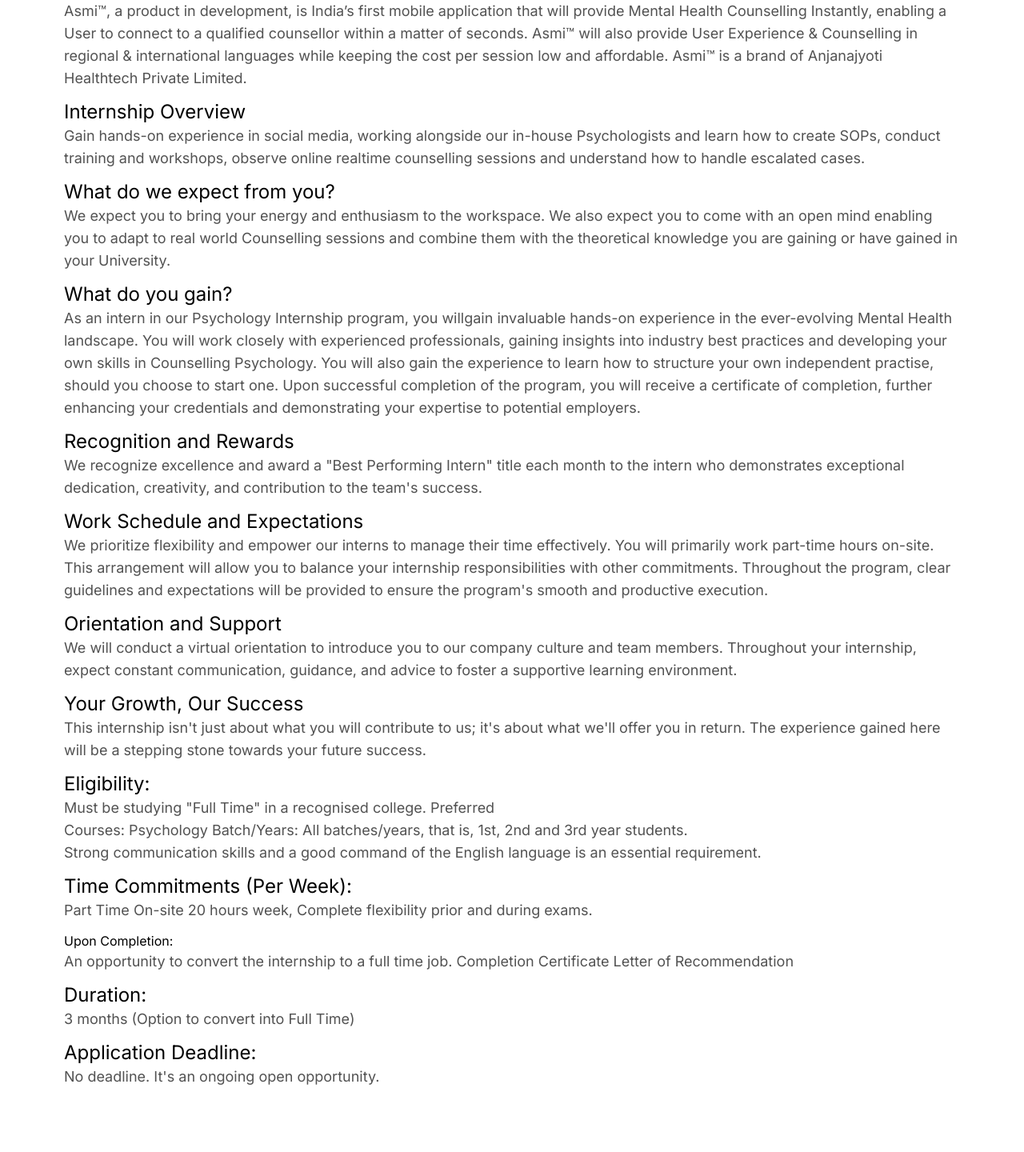
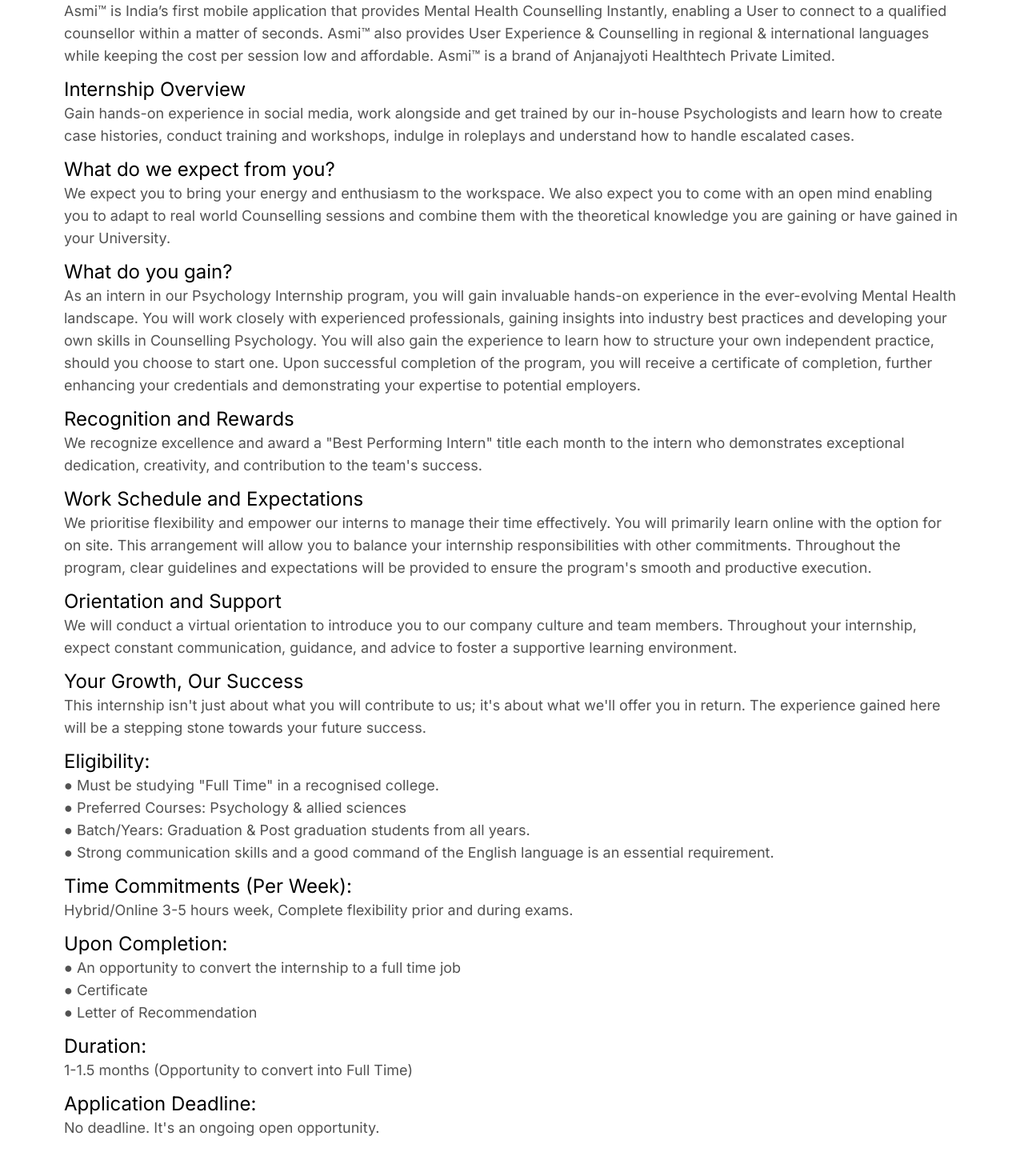
Before and after one commit to teerthrajverma01/Asmi-Frontend, a React (Vite) app: page /psychologyinternship in a window 1280 px wide. Shown: the part 200-1640 px from the top of the page at 80% size. Built offline with nearby package versions, Linux system fonts and the light colour scheme; no server answers.

Commit message:
edit psycho

```diff
--- a/src/components/PsychoIntern.jsx
+++ b/src/components/PsychoIntern.jsx
@@ -20,6 +20,7 @@
   const [qnMember, setQnMember] = useState("");
   const [whyPsycho, setWhyPsycho] = useState("");
   const [dedtime, setDedtime] = useState("");
+  const [isHybrid, setIsHybrid] = useState("");
   const [aoi, setAoi] = useState("");
   const [prevworked, setPrevworked] = useState("");
   const [prevworkdet, setPrevworkdetail] = useState("");
@@ -48,6 +49,7 @@
     // Append additional information
     InternData.append("whyPsycho", whyPsycho);
     InternData.append("dedtime", dedtime);
+    InternData.append("isHybrid", isHybrid);
     InternData.append("aoi", aoi);
     InternData.append("prevworked", prevworked);
     InternData.append("prevworkdet", prevworkdet);
@@ -95,20 +97,19 @@
         <div className="programdetail-block">
           <div className="mb-4 text-4xl font-medium">About Us</div>
           <p className="mb-3">
-            Asmi™, a product in development, is India’s first mobile application
-            that will provide Mental Health Counselling Instantly, enabling a
-            User to connect to a qualified counsellor within a matter of
-            seconds. Asmi™ will also provide User Experience & Counselling in
-            regional & international languages while keeping the cost per
-            session low and affordable. Asmi™ is a brand of Anjanajyoti
-            Healthtech Private Limited.
+            Asmi™ is India’s first mobile application that provides Mental
+            Health Counselling Instantly, enabling a User to connect to a
+            qualified counsellor within a matter of seconds. Asmi™ also provides
+            User Experience & Counselling in regional & international languages
+            while keeping the cost per session low and affordable. Asmi™ is a
+            brand of Anjanajyoti Healthtech Private Limited.
           </p>
           <div className="text-2xl font-normal">Internship Overview</div>
           <p className="mb-3">
-            Gain hands-on experience in social media, working alongside our
-            in-house Psychologists and learn how to create SOPs, conduct
-            training and workshops, observe online realtime counselling sessions
-            and understand how to handle escalated cases.
+            Gain hands-on experience in social media, work alongside and get
+            trained by our in-house Psychologists and learn how to create case
+            histories, conduct training and workshops, indulge in roleplays and
+            understand how to handle escalated cases.
           </p>
           <div className="text-2xl font-normal">
             What do we expect from you?
@@ -122,12 +123,12 @@
           </p>
           <div className="text-2xl font-normal">What do you gain?</div>
           <p className="mb-3">
-            As an intern in our Psychology Internship program, you willgain
+            As an intern in our Psychology Internship program, you will gain
             invaluable hands-on experience in the ever-evolving Mental Health
             landscape. You will work closely with experienced professionals,
             gaining insights into industry best practices and developing your
             own skills in Counselling Psychology. You will also gain the
-            experience to learn how to structure your own independent practise,
+            experience to learn how to structure your own independent practice,
             should you choose to start one. Upon successful completion of the
             program, you will receive a certificate of completion, further
             enhancing your credentials and demonstrating your expertise to
@@ -143,12 +144,12 @@
             Work Schedule and Expectations
           </div>
           <p className="mb-3">
-            We prioritize flexibility and empower our interns to manage their
-            time effectively. You will primarily work part-time hours on-site.
-            This arrangement will allow you to balance your internship
-            responsibilities with other commitments. Throughout the program,
-            clear guidelines and expectations will be provided to ensure the
-            program's smooth and productive execution.
+            We prioritise flexibility and empower our interns to manage their
+            time effectively. You will primarily learn online with the option
+            for on site. This arrangement will allow you to balance your
+            internship responsibilities with other commitments. Throughout the
+            program, clear guidelines and expectations will be provided to
+            ensure the program's smooth and productive execution.
           </p>
           <div className="text-2xl font-normal">Orientation and Support</div>
           <p className="mb-3">
@@ -165,29 +166,36 @@
           </p>
           <div className="text-2xl font-normal">Eligibility:</div>
           <p className="mb-3">
-            Must be studying "Full Time" in a recognised college. Preferred
+            ● Must be studying "Full Time" in a recognised college.
             <br />
-            Courses: Psychology Batch/Years: All batches/years, that is, 1st,
-            2nd and 3rd year students.
-            <br /> Strong communication skills and a good command of the English
-            language is an essential requirement.
+            ● Preferred Courses: Psychology & allied sciences
+            <br />● Batch/Years: Graduation & Post graduation students from all
+            years.
+            <br /> ● Strong communication skills and a good command of the
+            English language is an essential requirement.
           </p>
           <div className="text-2xl font-normal">
             Time Commitments (Per Week):
           </div>
           <p className="mb-3">
-            Part Time On-site 20 hours week, Complete flexibility prior and
-            during exams.
+            Hybrid/Online 3-5 hours week, Complete flexibility prior and during
+            exams.
           </p>
-          <div>Upon Completion:</div>
+          <div className="text-2xl font-normal">Upon Completion:</div>
           <p className="mb-3">
-            An opportunity to convert the internship to a full time job.
-            Completion Certificate Letter of Recommendation
+            ● An opportunity to convert the internship to a full time job
+            <br />
+            ● Certificate
+            <br />● Letter of Recommendation
           </p>
           <div className="text-2xl font-normal">Duration:</div>
-          <p className="mb-3">3 months (Option to convert into Full Time)</p>
+          <p className="mb-3">
+            1-1.5 months (Opportunity to convert into Full Time)
+          </p>
           <div className="text-2xl font-normal">Application Deadline:</div>
           <p className="mb-3">No deadline. It's an ongoing open opportunity.</p>
+          <div className="text-2xl font-normal">Remuneration </div>
+          <p className="mb-3">This is an unpaid internship</p>
         </div>
 
         <div className="mt-[5rem]">
@@ -285,14 +293,14 @@
                 </div>
                 <div className="mt-3 mb-1">
                   <label className="block text-[#374151] pr-8 pb-1">
-                    Dept, Course & Semester*
+                    Course, Year and Semester*
                   </label>
                   <input
                     className="md:w-3/5 w-full pr-2 border p-2 rounded-sm border-[#d1d5db] w-max-[20rem]"
                     type="text"
                     value={dcs}
                     onChange={(e) => setDcs(e.target.value)}
-                    placeholder="Please enter all 3 (Dept, Course, Semester)"
+                    placeholder="Please enter all 3 (Course, Year and Semester)"
                     required
                   />
                 </div>
@@ -328,7 +336,7 @@
                 <div className="mt-3 mb-1">
                   <fieldset>
                     <legend>
-                      Are you ready to dedicate 20 hours a week for your
+                      Are you ready to dedicate 3-5 hours per week for the
                       internship?*
                     </legend>
                     <div>
@@ -354,6 +362,38 @@
                     </div>
                   </fieldset>
                 </div>
+
+                <div className="mt-3 mb-1">
+                  <fieldset>
+                    <legend>What mode would you like to opt for?</legend>
+                    <div>
+                      <input
+                        className="mr-2"
+                        type="radio"
+                        name="mode"
+                        value="HYBRID"
+                        onChange={(e) => setIsHybrid(e.target.value)}
+                      />
+                      <label className=" text-[#374151] pr-8 pb-1">
+                        HYBRID
+                      </label>
+                    </div>
+
+                    <div>
+                      <input
+                        className="mr-2"
+                        type="radio"
+                        name="mode"
+                        value="ONLINE"
+                        onChange={(e) => setIsHybrid(e.target.value)}
+                      />
+                      <label className=" text-[#374151] pr-8 pb-1">
+                        ONLINE
+                      </label>
+                    </div>
+                  </fieldset>
+                </div>
+
                 <div className="mt-3 mb-1">
                   <label className="block text-[#374151] pr-8 pb-1">
                     What areas of Psychology interest you the most?*
@@ -429,9 +469,8 @@
               <div className="mt-3 mb-1">
                 <input className="mr-2" type="checkbox" required />
                 <label>
-                  I understand that this is a Part-Time On-Site internship that
-                  requires my physical presence in the office/workspace 20 hours
-                  a week
+                  I understand that this is a Part-Time Hybrid/Online internship
+                  demanding 3-5 hours a week.
                 </label>
               </div>
               <input
@@ -444,7 +483,7 @@
           </form>
         </div>
 
-        <div className="mt-[5rem]">
+        {/* <div className="mt-[5rem]">
           <div className="text-3xl mb-[1rem]">General Information</div>
           <div className="text-2xl font-normal">Eligibility:</div>
           <p className="mb-3">
@@ -456,8 +495,7 @@
             Strong communication skills and a good command of the English
             language is an essential requirement.
           </p>
-          <div className="text-2xl font-normal">Remuneration (Per Month):</div>
-          <p className="mb-3">This is an unpaid internship</p>
+
           <div>Upon Completion:</div>
           <p className="mb-3">
             An opportunity to convert the internship to a full/part time job.
@@ -472,7 +510,7 @@
           <p className="mb-3">
             No deadline. It&apos;s an ongoing open opportunity.
           </p>
-        </div>
+        </div> */}
       </div>
     </Fragment>
   );
```
Also changed, not shown: src/pages/AboutPage.jsx (+184 -179 lines).
